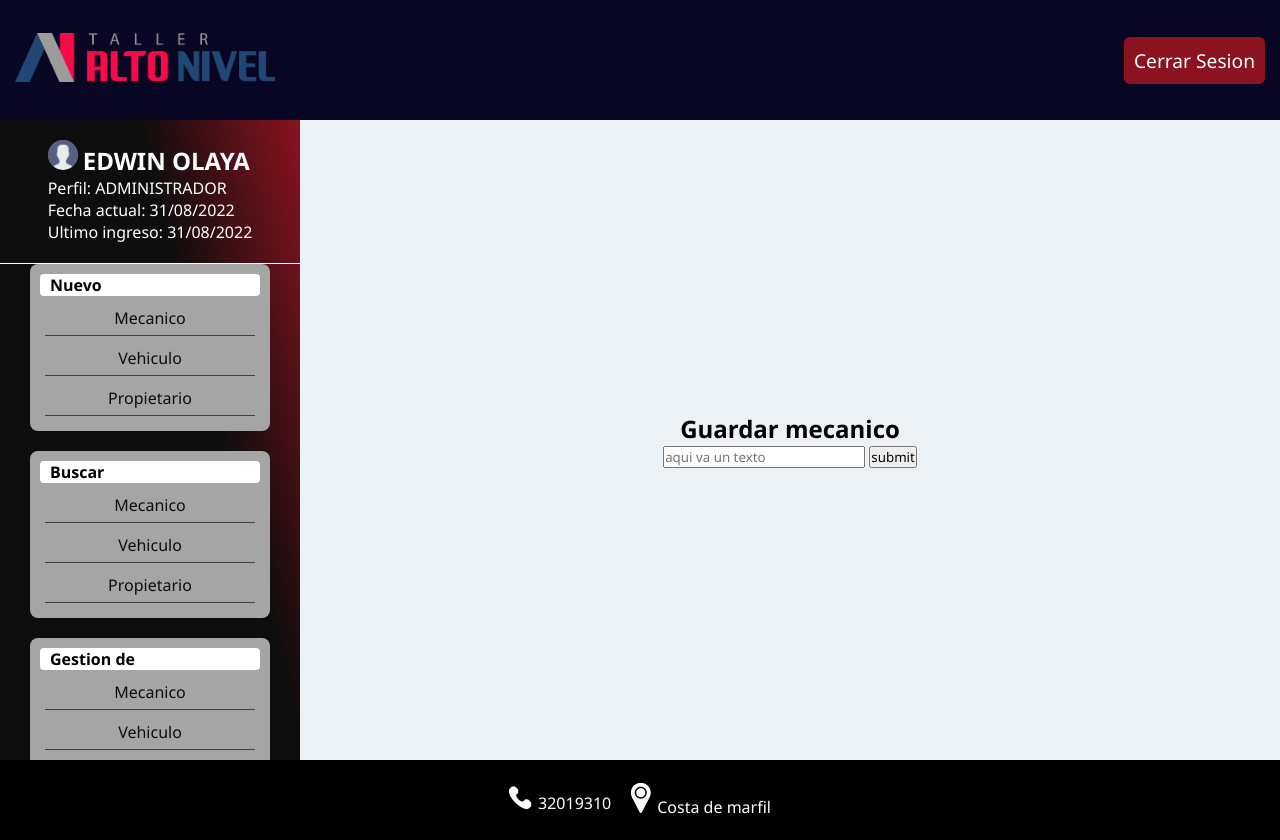
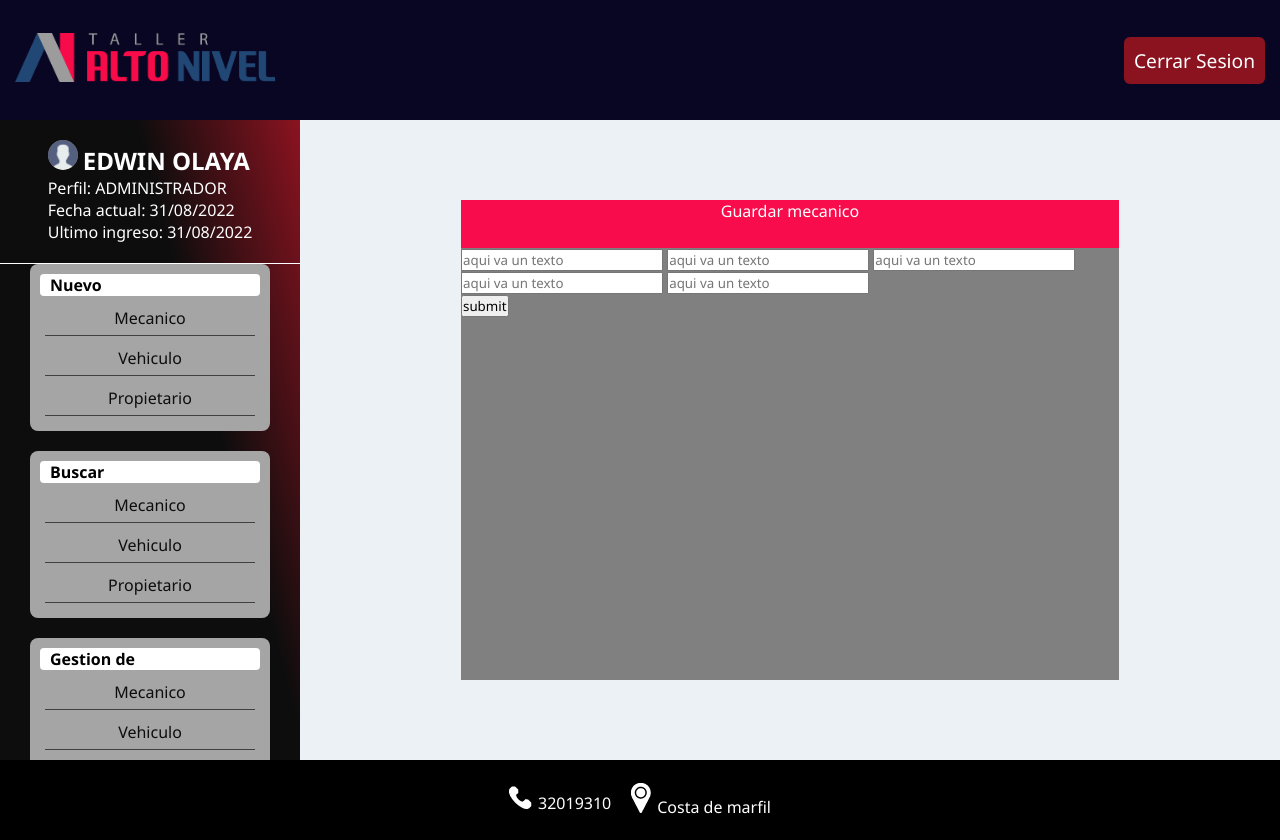
Before and after one commit to sedangroup/taller-confiable, an ASP.NET Core app: page /Auxiliar/GuardarMecanico in a window 1280 px wide. Run offline with ASP.NET Core 8, Linux system fonts and the light colour scheme.

Commit message:
bases para los nuevos formularios

```diff
--- a/proyecto-taller-alto-nivel/proyecto-taller-alto-nivel/Views/Auxiliar/GuardarMecanico.cshtml
+++ b/proyecto-taller-alto-nivel/proyecto-taller-alto-nivel/Views/Auxiliar/GuardarMecanico.cshtml
@@ -3,9 +3,24 @@
     Layout = "~/Views/Shared/auxiliar/_Layout.cshtml";
 }
 
-<h2>Guardar mecanico</h2>
+<div class="containerNewMecanico">
 
-<form >
-    <input placeholder="aqui va un texto"/>
-    <button>submit</button>
-</form>
+    <div class="containerTitleMecanico">
+        <span>Guardar mecanico</span>
+    </div>
+
+
+    <form class="formMecanico" >
+        <div>
+            <input placeholder="aqui va un texto"/>
+            <input placeholder="aqui va un texto" />
+            <input placeholder="aqui va un texto" />
+            <input placeholder="aqui va un texto" />
+            <input placeholder="aqui va un texto" />
+        </div>
+
+
+        <button>submit</button>
+    </form>
+
+</div>
--- a/proyecto-taller-alto-nivel/proyecto-taller-alto-nivel/Views/Shared/auxiliar/_Layout.cshtml
+++ b/proyecto-taller-alto-nivel/proyecto-taller-alto-nivel/Views/Shared/auxiliar/_Layout.cshtml
@@ -4,8 +4,8 @@
     <meta charset="utf-8" />
     <meta name="viewport" content="width=device-width, initial-scale=1.0" />
     <title>@ViewData["Title"] - proyecto_taller_alto_nivel</title>
-
     <link rel="stylesheet" href="~/css/auxiliar/estilos.css" asp-append-version="true" />
+    <link rel="stylesheet" href="~/css/auxiliar/crearMecanico.css" asp-append-version="true" />
 
 </head>
 <body>
--- /dev/null
+++ b/proyecto-taller-alto-nivel/proyecto-taller-alto-nivel/wwwroot/css/auxiliar/crearMecanico.css
@@ -0,0 +1,18 @@
+.containerNewMecanico{
+    background:white;
+    height:80%;
+    width:70%;
+}
+
+.containerTitleMecanico{
+    background:#f80c4c;
+    text-align:center;
+    color:white;
+    font-weight:300;
+    height:10%;
+}
+
+.formMecanico{
+    background:grey;
+    height:90%;
+}
--- a/proyecto-taller-alto-nivel/proyecto-taller-alto-nivel/wwwroot/css/auxiliar/estilos.css
+++ b/proyecto-taller-alto-nivel/proyecto-taller-alto-nivel/wwwroot/css/auxiliar/estilos.css
@@ -39,8 +39,13 @@
 
 .menu-lateral::-webkit-scrollbar{
     height:0px;
-    width:4px;
+    width:5px;
 }
+
+    .menu-lateral::-webkit-scrollbar-thumb {
+        background: #8B1320;
+        border-radius: 10px;
+    }
 
 .footer{
     background:black;
```
Also changed, not shown: 3 other files.
